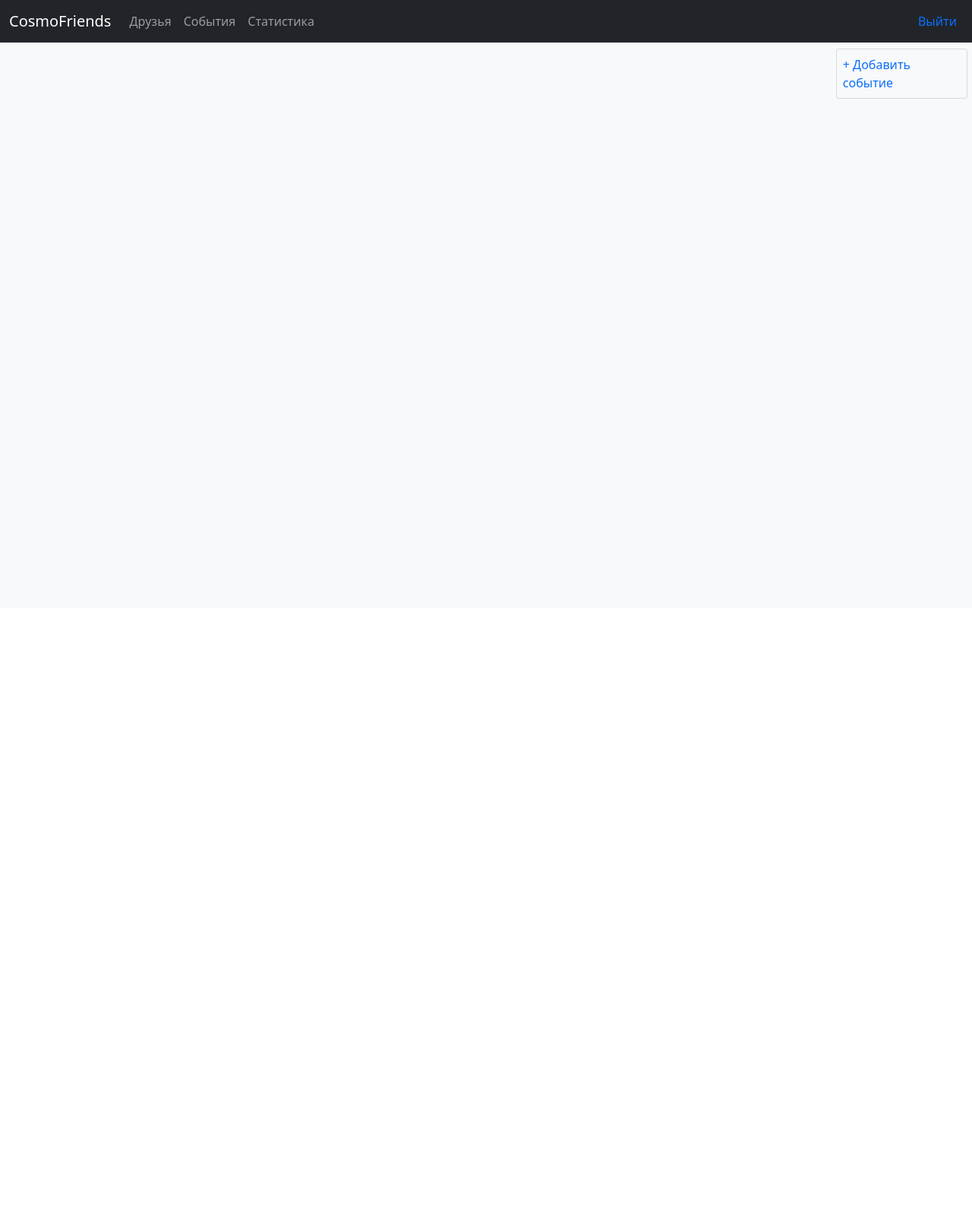
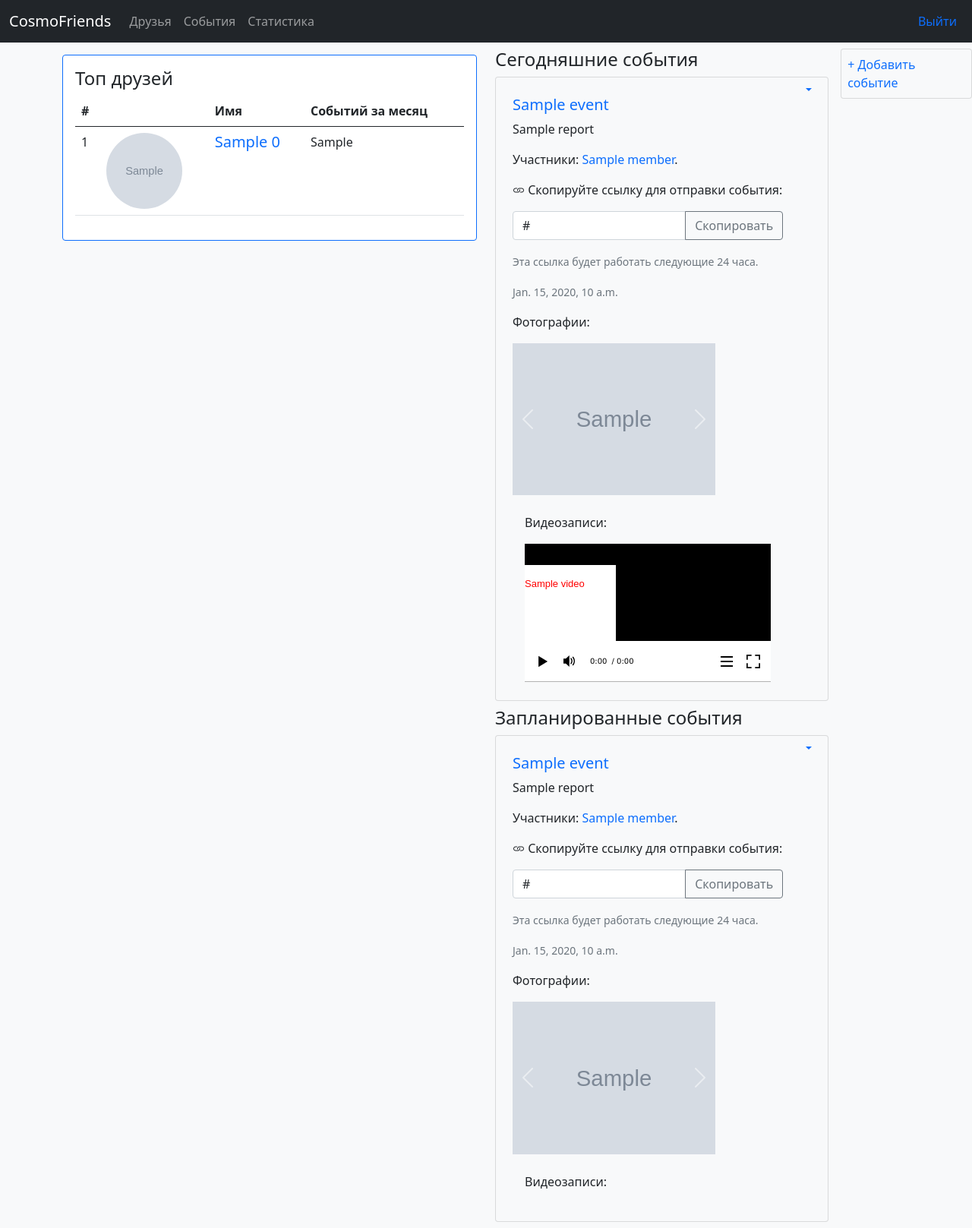
Before and after one commit to lopster624/cosmofriend, a Django app: template cosmos/templates/cosmos/home.html in a window 1280 px wide. Shown: the whole page at 76% size. Before the commit the page ends 130 px from the top, so only its background shows below. Run offline with Django 3.2, Linux system fonts and the light colour scheme; the template is opened without the code that fills it: most values are stand-ins (such as "Sample title", 1, 10 or a date in 2020); grey boxes marked "Sample" are stand-in pictures; some libraries are stand-ins or nearby versions; grey boxes are pictures that could not be loaded.

Commit message:
added home page. Site is ready to use.

```diff
--- a/cosmos/templates/cosmos/home.html
+++ b/cosmos/templates/cosmos/home.html
@@ -2,7 +2,63 @@
 {% block title %}
     {{ block.super }}
 {% endblock %}
+{% load static %}
 {% block content %}
-{% include 'cosmos/includes/header_template.html' %}
-{% include 'cosmos/includes/add_event_template.html' %}
+    {% include 'cosmos/includes/header_template.html' %}
+    {% include 'cosmos/includes/add_event_template.html' %}
+    <div class="container">
+        <div class="row ">
+            <div class="col-6 mt-2">
+                <div class="border-primary card-body card bg-white">
+                    <h4 class="card-title">Топ друзей</h4>
+                    <table class="table">
+                        <thead>
+                        <tr>
+                            <th scope="col">#</th>
+                            <th scope="col"></th>
+                            <th scope="col">Имя</th>
+                            <th scope="col">Событий за месяц</th>
+                        </tr>
+                        </thead>
+                        <tbody>
+                        {% for stat in stat_list %}
+                            <tr>
+                                <td>{{ forloop.counter }}</td>
+                                <th scope="row">{% if stat.0.photo %}
+                                    <img class="card-img rounded-circle" src="{{ stat.0.photo.url }}"
+                                         style="width: 100px; height: 100px;">
+                                {% else %}
+                                    <img class="card-img rounded-circle" src="{% static 'photo.png' %}"
+                                         style="width: 100px; height: 100px;">
+                                {% endif %}</th>
+                                <td><h5 class="card-title"><a
+                                        href="{% url 'some_friend' stat.0.id %}">{{ stat.0.name }}</a>
+                                </h5></td>
+                                <td>{{ stat.1 }}</td>
+                            </tr>
+                        {% endfor %}
+                        </tbody>
+                    </table>
+                </div>
+            </div>
+            <div class="col-5 pe-4">
+                {% if today_events %}
+                    <div class="mb-2">
+                        <h4 class="card-title">Сегодняшние события</h4>
+                        {% for event in today_events %}
+                            {% include 'cosmos/includes/event_card_template.html' %}
+                        {% endfor %}
+                    </div>
+                {% endif %}
+                {% if future_events %}
+                    <div>
+                        <h4 class="card-title">Запланированные события</h4>
+                        {% for event in future_events %}
+                            {% include 'cosmos/includes/event_card_template.html' %}
+                        {% endfor %}
+                    </div>
+                {% endif %}
+            </div>
+        </div>
+    </div>
 {% endblock %}
--- a/cosmos/templates/cosmos/includes/add_event_template.html
+++ b/cosmos/templates/cosmos/includes/add_event_template.html
@@ -1,5 +1,5 @@
 <div class="fixed-top bg-light card mb-3 p-2"
-     style="width: 13.5%; margin-left: 86%; margin-top: 5%;">
+     style="width: 13.5%; margin-left: 86.5%; margin-top: 5%;">
     <div>
         <a href=" {% url 'create_event' %} "> + Добавить событие </a>
     </div>
--- a/cosmos/templates/cosmos/includes/event_card_template.html
+++ b/cosmos/templates/cosmos/includes/event_card_template.html
@@ -1,5 +1,5 @@
 {% load static %}
-<div class="card bg-light mb-1 w-100">
+<div class="card bg-light {% if event.date == today %}border-info{% endif %} {% if event.date < today %}border-dark{% endif %} mb-2 w-100">
     <div class="row g-1">
         <div class="p-4 col-11 maybe-selected">
             <a href="{% url 'some_event' event.id %}"><h5 class="card-title ">{{ event.title }}</h5></a>
@@ -117,8 +117,10 @@
         </div>
     </div>
 </div>
-<script>
-    var exampleEl = document.getElementById('button-addon2')
-    var popover = new bootstrap.Popover(exampleEl, animation = true)
-</script>
+{% if sharelink %}
+    <script>
+        var exampleEl = document.getElementById('button-addon2')
+        var popover = new bootstrap.Popover(exampleEl, animation = true)
+    </script>
+{% endif %}
 <script src="{% static 'js/copy_link.js' %}" type="text/javascript"></script>
--- a/cosmos/templates/cosmos/includes/friend_card_template.html
+++ b/cosmos/templates/cosmos/includes/friend_card_template.html
@@ -1,5 +1,5 @@
 {% load static %}
-<div class="card mb-1 bg-default w-50 maybe-selected" style="margin-left: 25%;">
+<div class="card mb-2 bg-default w-50 maybe-selected" style="margin-left: 25%;">
     <div class="row no-gutters">
         <div class="col-3 m-2 centered">
             {% if friend.photo %}
```
Also changed, not shown: auto_start_commands.py (added, +12 -0 lines), cosmos/management/commands/delete_sharelinks.py (added, +18 -0 lines), cosmos/views.py (+17 -5 lines), engine/settings.py (+6 -1 lines), db.sqlite3.
